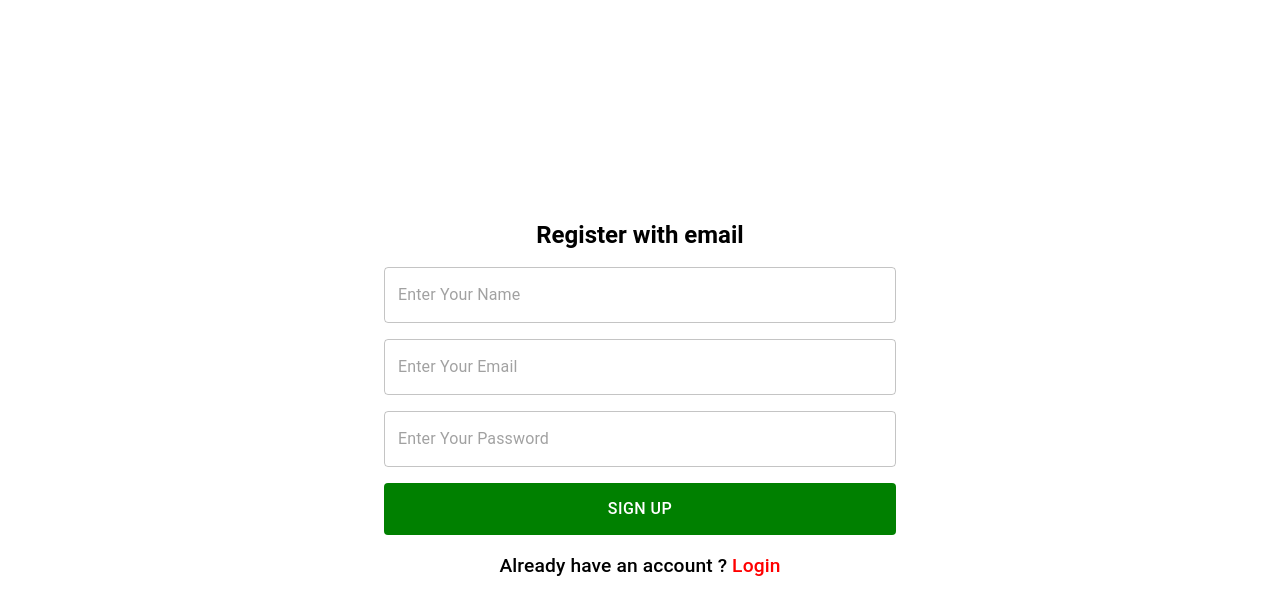
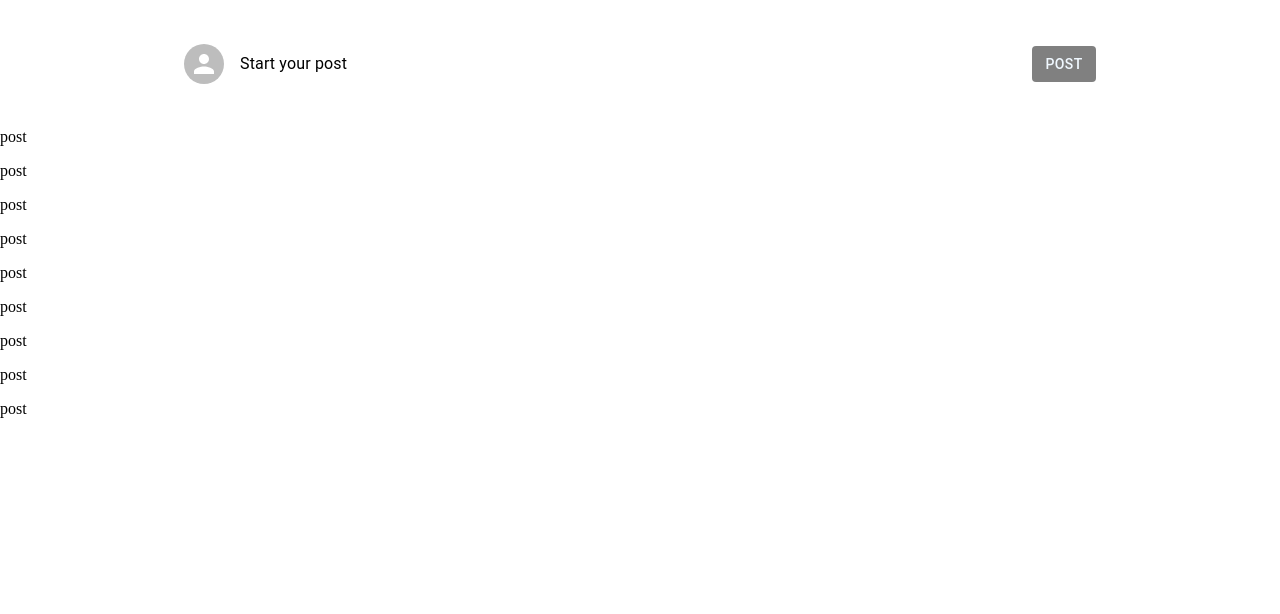
Before and after one commit to asjadezazi/core_frontend_app, a React (Vite) app: page /home in a window 1280 px wide. Shown: the top 614 px of the page. Built offline with nearby package versions, Linux system fonts and the light colour scheme.

Commit message:
add protected route

```diff
--- a/src/App.jsx
+++ b/src/App.jsx
@@ -1,4 +1,5 @@
 import React from 'react'
+import Box from '@mui/material/Box';
 import { BrowserRouter as Router, Routes, Route } from 'react-router-dom'
 import Header from './components/common/Header'
 import Error from './components/common/Error'
@@ -9,24 +10,29 @@ import Edit from './pages/protected/Edit'
 import Heart from './pages/protected/Heart'
 import Avatar from './pages/protected/Avatar'
 import Register from './pages/Register'
+import { HiH1 } from 'react-icons/hi2';
+import Protectedlayout from './pages/protected/Protectedlayout';
 
 const App = () => {
   return (
 
     <>
-      {/* <Router>
-    <Header />
-        <Routes>
-          <Route exact path='/' element={<Home/>} />
-          <Route exact path='/search' element={<Search/>} />
-          <Route exact path='/edit' element={<Edit/>} />
-          <Route exact path='/heart' element={<Heart/>}/>
-          <Route exact path='/Avatar' element={<Avatar/>} />
-          <Route  path='*' element={<Error/>} />
-        </Routes>
-      <Footer/>
-      </Router> */}
-<Register/>
+  <Box minHeight={"100vh"}>
+     <Router>
+      <Routes>
+        <Route>
+
+          <Route exact path='/' element = {<Protectedlayout/>} />
+          <Route exact path='home' element = {<Home/>} />
+          <Route exact path='post/:id' element = {<h1> Single Post </h1>} />
+          <Route exact path='search' element = {<Search/>} />
+
+
+        </Route>
+      </Routes>
+     </Router>
+
+     </Box>
     </>
   )
 }
--- /dev/null
+++ b/src/components/home/InputPost.jsx
@@ -0,0 +1,32 @@
+import React from "react"
+import { Stack, Avatar, Typography , Button } from "@mui/material";
+
+const InputPost = () => {
+    return (
+        <>
+            <Stack
+                flexDirection={"row"}
+                alignItems={"center"}
+                width={"75%"}
+                height={28}
+                justifyContent={"space-between"}
+                padding={3}
+                borderBottom={"2px soid gray"}
+                my={5}
+                mx={"auto"}
+            >
+                <Stack
+                    flexDirection={"row"}
+                    gap={2}
+                    alignItems={"center"}
+                >
+                    <Avatar />
+                    <Typography color="black" > Start your post </Typography>
+                </Stack>
+                <Button size="medium" sx={{ bgcolor:"gray", color:"aliceblue" , ":hover":{bgcolor:"black" , cursor:"pointer"}}}>Post</Button>
+            </Stack>
+        </>
+    )
+}
+
+export default InputPost
--- a/src/pages/protected/Home.jsx
+++ b/src/pages/protected/Home.jsx
@@ -1,8 +1,28 @@
 import React from 'react'
+import {Stack} from '@mui/material';
+import InputPost from '../../components/home/InputPost'
 
 const Home = () => {
   return (
-    <div>Home</div>
+    <>
+    <InputPost/>
+    <Stack
+    flexDirection={"column"}
+    gap={2}
+    mb={10}
+    >
+<p>post</p>
+<p>post</p>
+<p>post</p>
+<p>post</p>
+<p>post</p>
+<p>post</p>
+<p>post</p>
+<p>post</p>
+<p>post</p>
+
+    </Stack>
+    </>
   )
 }
 
--- /dev/null
+++ b/src/pages/protected/Protectedlayout.jsx
@@ -0,0 +1,25 @@
+import React from 'react'
+import {Outlet} from 'react-router-dom'
+import {Stack} from '@mui/material';
+import Header from  '../../components/common/Header'
+
+
+const Protectedlayout = () => {
+  return (
+    <>
+    <Stack
+    flexDirection={"column"}
+    minWidth={"100%"}
+    mx={"auto"}
+    overflow={"hidden"}
+    >
+        <Header/>
+        <Outlet/>
+
+
+    </Stack>
+    </>
+  )
+}
+
+export default Protectedlayout
```
